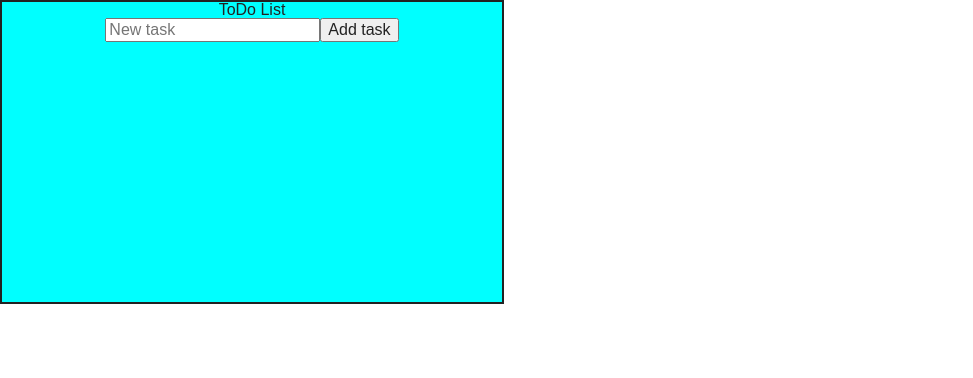
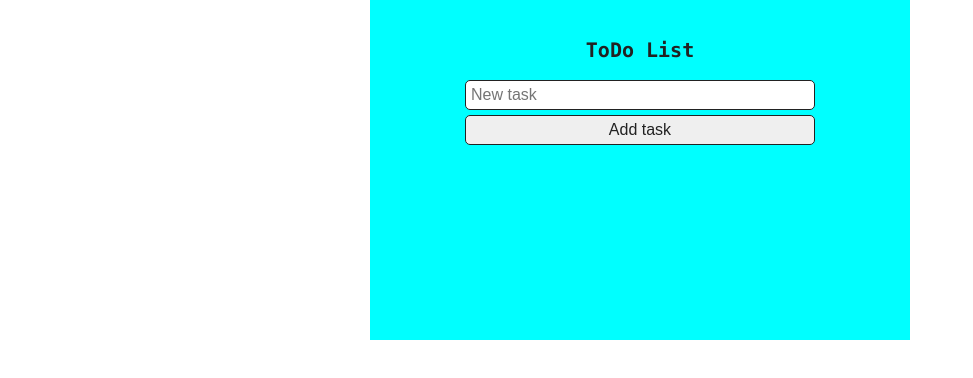
Before and after one commit to Anjelika86/reactTodo, a React (Create React App) app: page / in a window 1280 px wide. Shown: the top 378 px of the page, without its empty margins (0-973 px from the left). Built offline with nearby package versions, Linux system fonts and the light colour scheme.

Commit message:
Fix Todo styles

```diff
--- a/src/components/ToDo/Todo.module.scss
+++ b/src/components/ToDo/Todo.module.scss
@@ -1,14 +1,37 @@
-.todoContainer {
+.todoContainer,
+.formContainer {
   display: flex;
   flex-direction: column;
+}
+
+.todoContainer {
+  margin: 0 auto;
   align-items: center;
   width: 500px;
   min-height: 300px;
-  border: 2px solid;
+  padding: 20px;
   background-color: aqua;
   font-family: sans-serif;
 }
-.totoHeading {
+.todoWrapper {
+  min-width: 350px;
+}
+.todoHeading {
   font-weight: 700;
+  font-family: Lucida Console, Courier, monospace;
+  font-size: 20px;
   margin: 20px 0;
 }
+
+.btnSubmit,
+.fieldText {
+  padding: 5px;
+  border-radius: 5px;
+  border: 1px solid;
+}
+.btnSubmit {
+  margin: 5px 0;
+}
+.btnSubmit:hover {
+  background-color: rgb(14, 163, 156);
+}
```
